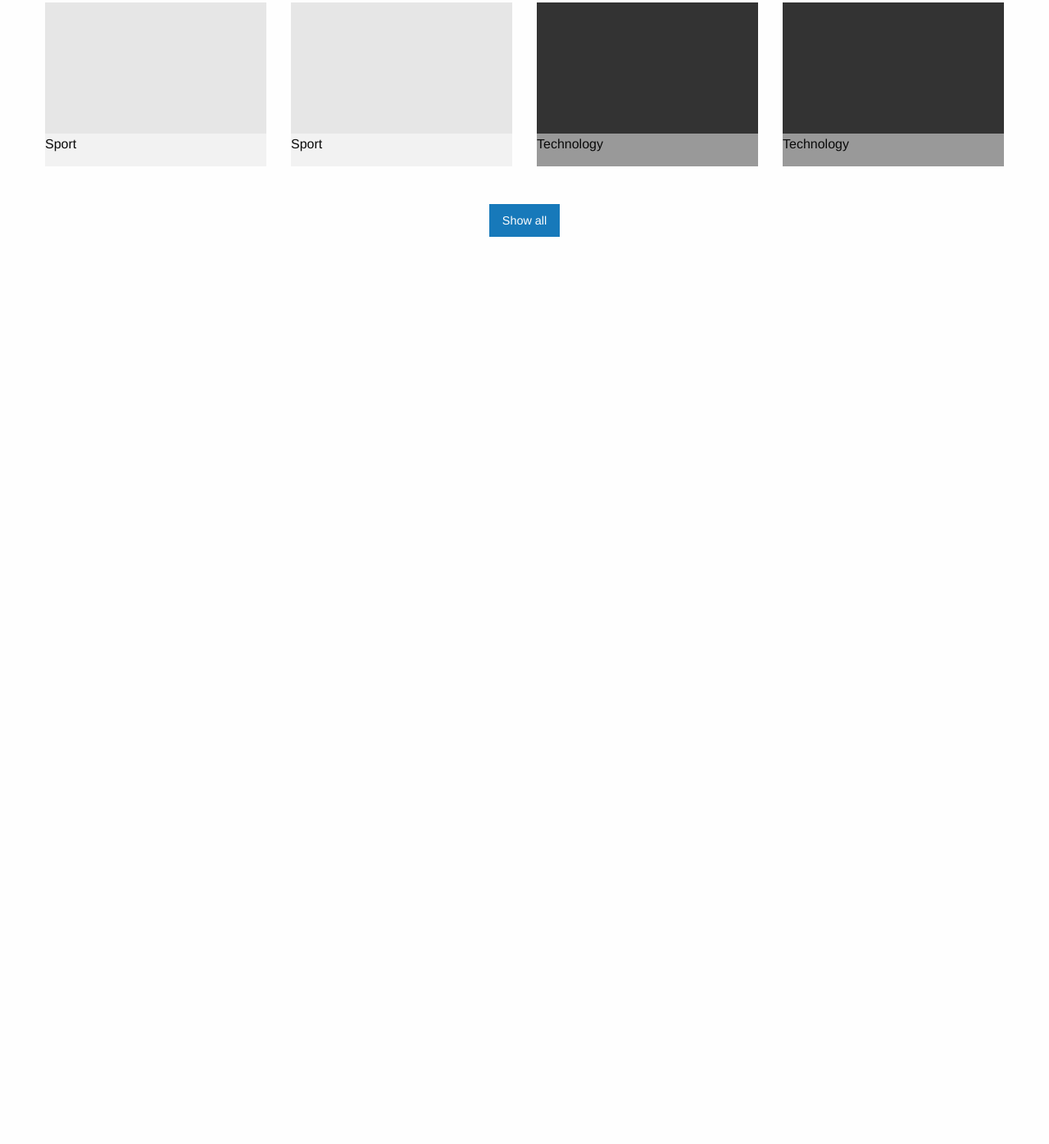
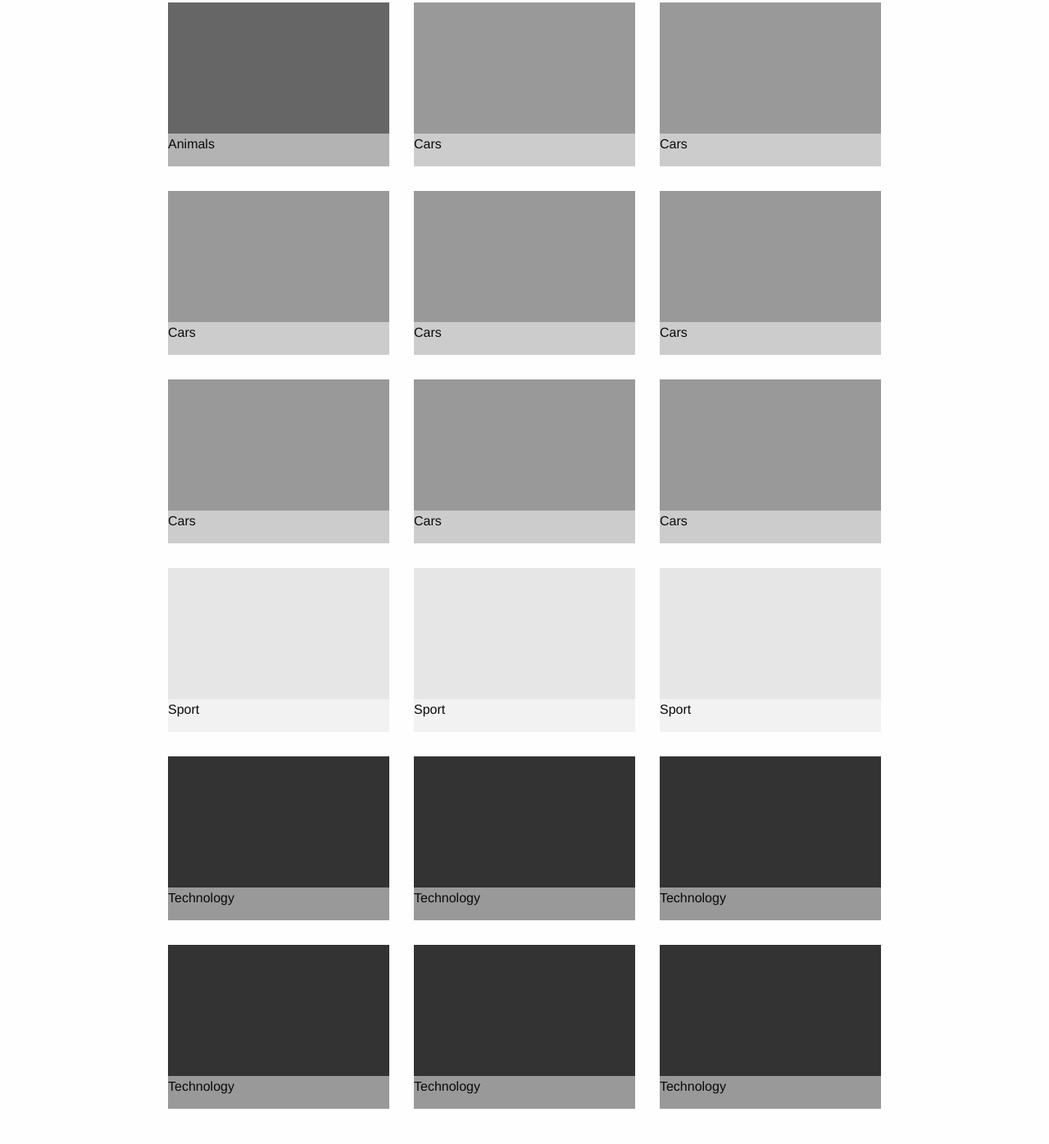
Before and after one commit to jonbrownm/js-playground, a website: page src/index.html in a window 1280 px wide. Shown: the part 571-1967 px from the top of the page at 82% size. Before the commit the page ends 876 px from the top, so only its background shows below. Drawn offline with Linux system fonts and the light colour scheme.

Commit message:
Updated css + grid to fix broken layout

```diff
--- a/src/css/app.scss
+++ b/src/css/app.scss
@@ -6,7 +6,7 @@
 @include foundation-global-styles;
 // @include foundation-xy-grid-classes;
 @include foundation-grid;
-// @include foundation-flex-grid;
+@include foundation-flex-grid;
 // @include foundation-flex-classes;
 @include foundation-typography;
 // @include foundation-forms;
--- a/src/css/global/_settings.scss
+++ b/src/css/global/_settings.scss
@@ -66,7 +66,7 @@
 // ---------
 
 $global-font-size: 100%;
-$global-width: rem-calc(1200);
+$global-width: rem-calc(900);
 $global-lineheight: 1.5;
 $foundation-palette: (
   primary: #1779ba,
--- a/src/index.html
+++ b/src/index.html
@@ -24,7 +24,12 @@
 					</ul>
 				</div>
 			</div>
-			<ul class="row small-up-4 cmp-category-article-selector__article-list">
+			<ul class="row small-up-3 cmp-category-article-selector__article-list">
+				<li class="column column-block cmp-category-article-selector__article-list-item" data-category-type="Animals">
+					<div class="cmp-category-article-selector__article-list-item-content is-animals-category">
+						<span>Animals</span>
+					</div>
+				</li>
 				<li class="column column-block cmp-category-article-selector__article-list-item" data-category-type="Animals">
 					<div class="cmp-category-article-selector__article-list-item-content is-animals-category">
 						<span>Animals</span>
@@ -65,6 +70,36 @@
 						<span>Cars</span>
 					</div>
 				</li>
+				<li class="column column-block cmp-category-article-selector__article-list-item" data-category-type="Cars">
+					<div class="cmp-category-article-selector__article-list-item-content is-cars-category">
+						<span>Cars</span>
+					</div>
+				</li>
+				<li class="column column-block cmp-category-article-selector__article-list-item" data-category-type="Cars">
+					<div class="cmp-category-article-selector__article-list-item-content is-cars-category">
+						<span>Cars</span>
+					</div>
+				</li>
+				<li class="column column-block cmp-category-article-selector__article-list-item" data-category-type="Cars">
+					<div class="cmp-category-article-selector__article-list-item-content is-cars-category">
+						<span>Cars</span>
+					</div>
+				</li>
+				<li class="column column-block cmp-category-article-selector__article-list-item" data-category-type="Cars">
+					<div class="cmp-category-article-selector__article-list-item-content is-cars-category">
+						<span>Cars</span>
+					</div>
+				</li>
+				<li class="column column-block cmp-category-article-selector__article-list-item" data-category-type="Cars">
+					<div class="cmp-category-article-selector__article-list-item-content is-cars-category">
+						<span>Cars</span>
+					</div>
+				</li>
+				<li class="column column-block cmp-category-article-selector__article-list-item" data-category-type="Cars">
+					<div class="cmp-category-article-selector__article-list-item-content is-cars-category">
+						<span>Cars</span>
+					</div>
+				</li>
 				<li class="column column-block cmp-category-article-selector__article-list-item" data-category-type="Sports">
 					<div class="cmp-category-article-selector__article-list-item-content is-sport-category">
 						<span>Sport</span>
@@ -73,6 +108,31 @@
 				<li class="column column-block cmp-category-article-selector__article-list-item" data-category-type="Sports">
 					<div class="cmp-category-article-selector__article-list-item-content is-sport-category">
 						<span>Sport</span>
+					</div>
+				</li>
+				<li class="column column-block cmp-category-article-selector__article-list-item" data-category-type="Sports">
+					<div class="cmp-category-article-selector__article-list-item-content is-sport-category">
+						<span>Sport</span>
+					</div>
+				</li>
+				<li class="column column-block cmp-category-article-selector__article-list-item" data-category-type="Technology">
+					<div class="cmp-category-article-selector__article-list-item-content is-technology-category">
+						<span>Technology</span>
+					</div>
+				</li>
+				<li class="column column-block cmp-category-article-selector__article-list-item" data-category-type="Technology">
+					<div class="cmp-category-article-selector__article-list-item-content is-technology-category">
+						<span>Technology</span>
+					</div>
+				</li>
+				<li class="column column-block cmp-category-article-selector__article-list-item" data-category-type="Technology">
+					<div class="cmp-category-article-selector__article-list-item-content is-technology-category">
+						<span>Technology</span>
+					</div>
+				</li>
+				<li class="column column-block cmp-category-article-selector__article-list-item" data-category-type="Technology">
+					<div class="cmp-category-article-selector__article-list-item-content is-technology-category">
+						<span>Technology</span>
 					</div>
 				</li>
 				<li class="column column-block cmp-category-article-selector__article-list-item" data-category-type="Technology">
```
Also changed, not shown: src/css/app.min.css.
